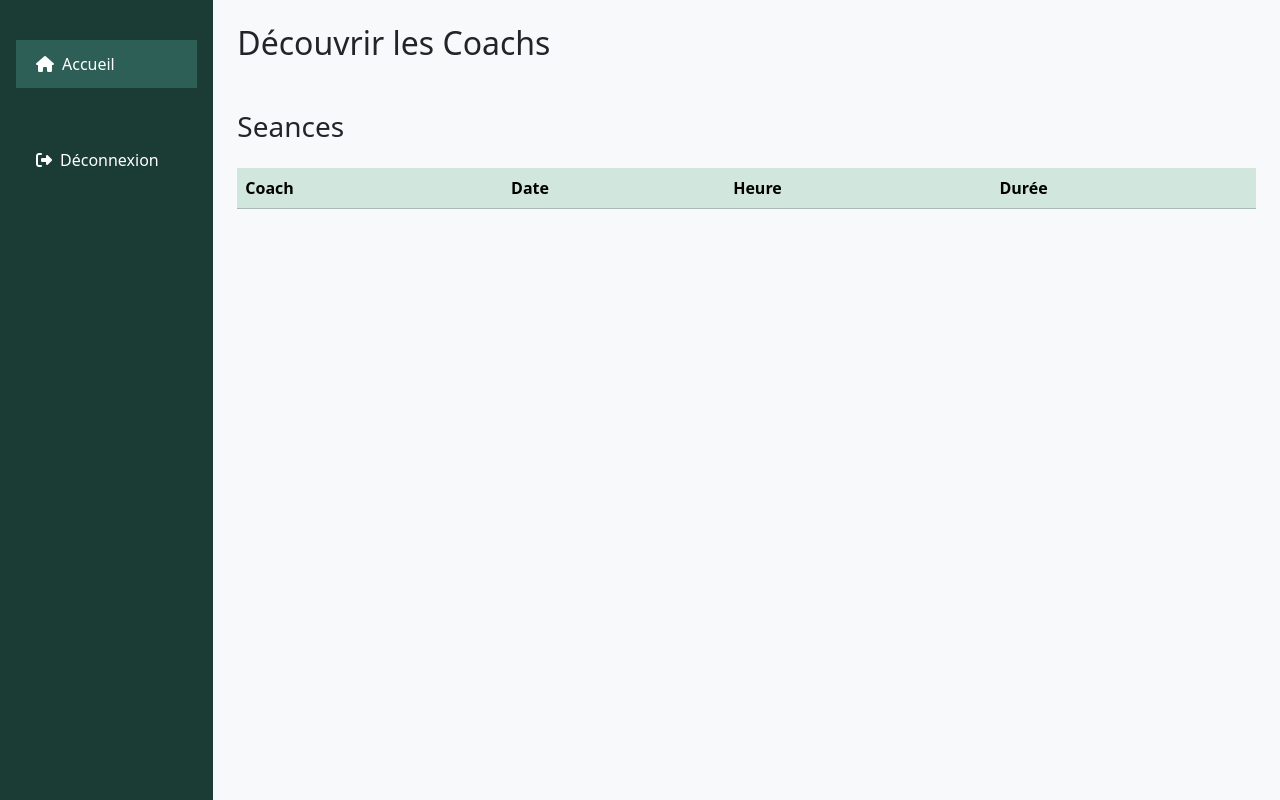
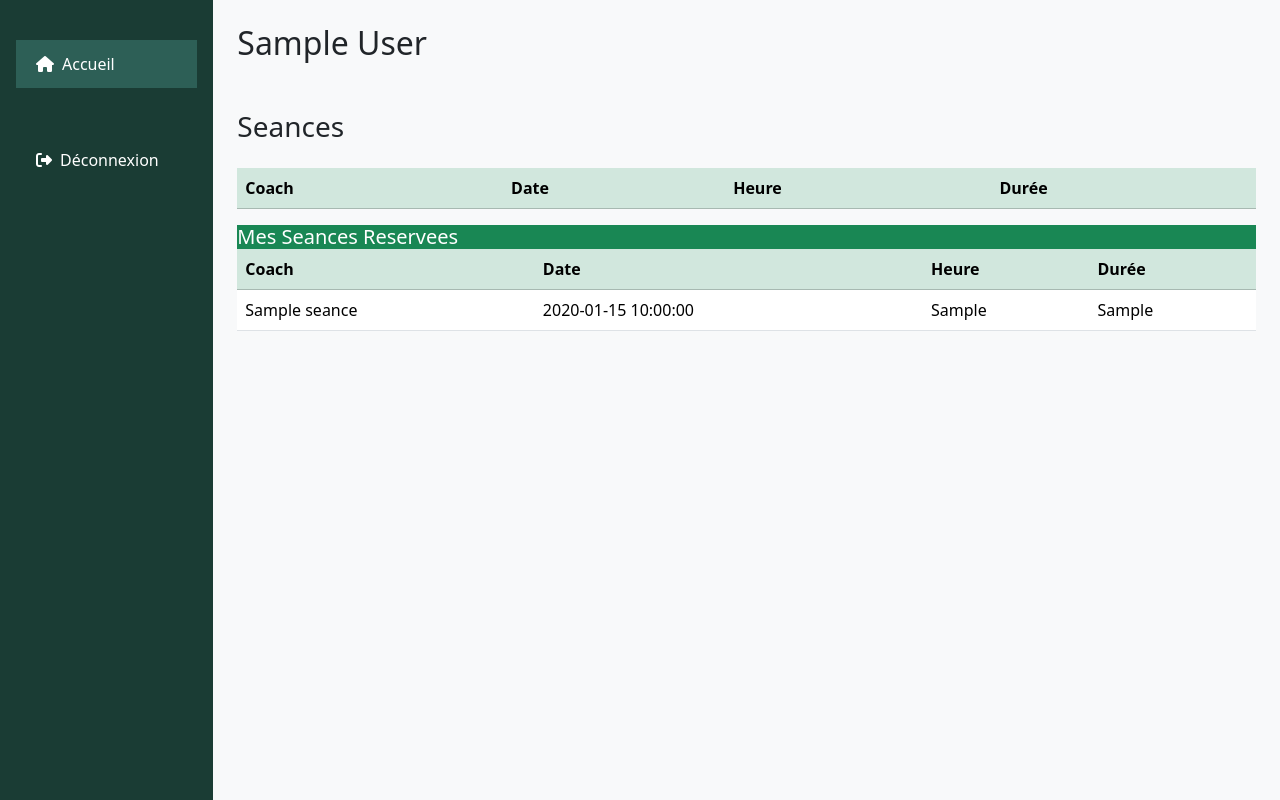
Before and after one commit to ZiyadCh/CoachproV2, a PHP site: page /dashboard.sportif.php in a window 1280 px wide. Run offline with PHP 8.4, Linux system fonts and the light colour scheme; the visitor is signed in with stand-in values (Sample User, id 1); tables that the repository leaves empty or names only in its code hold one stand-in row (values such as "Sample post"); lists and menus that the app fills with data are empty.

Commit message:
correct data

```diff
--- a/classes/reservation.php
+++ b/classes/reservation.php
@@ -24,5 +24,22 @@ class reservation extends connection{
       $seance = new seance(0,0,0,0,0);
       $seance->modifierStatut($seance_id);
     }
+    public function showReservation($sportif_id)
+    {
+        $pdo = $this->connect();
+        $sql = "select reservations.*,seances.*,nom,prenom from seances left join users on seances.coach_id  = users.id left join reservations on seances.id = seance_id where sportif_id = :sportif;";
+        $stmt = $pdo->prepare($sql);
+        $stmt->execute([':sportif' => $sportif_id]);
+        $result = $stmt->fetchAll(PDO::FETCH_DEFAULT);
+        foreach ($result as $d) {
+            echo "
+              <tr>
+                <td>" . $d['nom'] . "</td>
+                <td>" . $d['date_seance'] . "</td>
+                <td>" . $d['heure'] . "</td>
+                <td>" . $d['duree'] . "</td>
+             </tr>";
+        }
+    }
 }
 ?>
--- a/classes/seance.php
+++ b/classes/seance.php
@@ -116,15 +116,18 @@ class seance extends connection
             ':coach_id' => $this->coach_id
         ]);
     }
-    public function showDisponible()
+
+    //coach side
+    public function showDisponibleCoach()
     {
         $pdo = $this->connect();
-        $sql = " select seances.*,nom from seances left join users on seances.coach_id = users.id where statut = 'disponible'";
+        $sql = " select seances.*,nom from seances left join users on seances.coach_id = users.id where statut = 'disponible' and coach_id = :coach";
         $stmt = $pdo->prepare($sql);
-        $stmt->execute();
+        $stmt->execute([':coach' => $_SESSION['id']]);
         $result = $stmt->fetchAll(PDO::FETCH_DEFAULT);
         foreach ($result as $d) {
             echo "
+
               <tr>
                 <td>" . $d['nom'] . "</td>
                 <td>" . $d['date_seance'] . "</td>
@@ -132,16 +135,48 @@ class seance extends connection
                 <td>" . $d['duree'] . "</td>
                 <td> <form action='../pages/reserver.php' method='POST'>
                 <input type='hidden' name='seance_id' value=" . $d['id'] . ">
+                <button type='submit' id='reser'>Reserver</button>
+                </form>
+                <form action='../pages/supp.seance.php' method='POST'>
+                <input type='hidden' name='seance_id' value=" . $d['id'] . ">
+                <button type='submit' id='supp'>Supprimer</button>
+                </form>
+                </td>
+             </tr>";
+        }
+    }
+    //sportif side
+    public function showDisponibleSportif()
+    {
+        $pdo = $this->connect();
+        $sql = " select seances.*,nom from seances left join users on seances.coach_id = users.id where statut = 'disponible' ";
+        $stmt = $pdo->prepare($sql);
+        $stmt->execute();
+        $result = $stmt->fetchAll(PDO::FETCH_DEFAULT);
+        foreach ($result as $d) {
+            echo "
 
+              <tr>
+                <td>" . $d['nom'] . "</td>
+                <td>" . $d['date_seance'] . "</td>
+                <td>" . $d['heure'] . "</td>
+                <td>" . $d['duree'] . "</td>
+                <td> <form action='../pages/reserver.php' method='POST'>
+                <input type='hidden' name='seance_id' value=" . $d['id'] . ">
                 <button type='submit' id='reser'>Reserver</button>
-                </form> </td>
+                </form>
+                <form action='../pages/supp.seance.php' method='POST'>
+                <input type='hidden' name='seance_id' value=" . $d['id'] . ">
+                <button type='submit' id='supp'>Supprimer</button>
+                </form>
+                </td>
              </tr>";
         }
     }
     public function showReservee($coach_id)
     {
         $pdo = $this->connect();
-        $sql = "select seances.*,nom from seances left join users on seances.coach_id = users.id where statut = 'reservee' and coach_id = :coach";
+        $sql = "select reservations.*,seances.*,nom from reservations left join users on reservations.sportif_id  = users.id left join seances on seances.id = seance_id  where statut = 'reservee' and coach_id = :coach";
         $stmt = $pdo->prepare($sql);
         $stmt->execute([':coach' => $coach_id]);
         $result = $stmt->fetchAll(PDO::FETCH_DEFAULT);
--- a/pages/dashboard.sportif.php
+++ b/pages/dashboard.sportif.php
@@ -5,6 +5,7 @@ if (!$_SESSION) {
     exit();
 }
 require_once "../classes/seance.php";
+require_once "../classes/reservation.php";
 ?>
 <!DOCTYPE html>
 <html lang="fr">
@@ -22,7 +23,9 @@ require_once "../classes/seance.php";
             background-color: #f8f9fa;
             min-height: 100vh;
         }
-
+    #supp{
+    display: none;
+}
         .navbar {
             background: linear-gradient(135deg, #28a745, #20c997);
         }
@@ -83,7 +86,7 @@ require_once "../classes/seance.php";
 
             <!-- Main Content -->
             <div class="col-md-9 col-lg-10 p-4">
-                <h2 class="mb-4">Découvrir les Coachs</h2>
+                <h2 class="mb-4"><?php echo $_SESSION['nom'] ?></h2>
 
                 <div class="row g-4"></div>
 
@@ -102,7 +105,26 @@ require_once "../classes/seance.php";
                               <!-- php -->
                                 <?php
                                 $s = new seance(0, 0, 0, 0, 0);
-                                $s->showDisponible();?>
+                                $s->showDisponibleSportif();?>
+                        </tbody>
+                    </table>
+<div class="card-header bg-success text-white">
+                        <h5 class="mb-0">Mes Seances Reservees</h5>
+                    </div>
+<table class="table table-hover align-middle">
+                        <thead class="table-success">
+                              <tr>
+                                  <th>Coach</th>
+                                  <th>Date</th>
+                                  <th>Heure</th>
+                                  <th>Durée</th>
+                              </tr>
+                        </thead>
+                        <tbody>
+                              <!-- php -->
+                                <?php
+                                $s = new reservation(0, 0, 0);
+                                $s->showReservation($_SESSION['id']);?>
                         </tbody>
                     </table>
                 </div>
--- a/pages/reserver.php
+++ b/pages/reserver.php
@@ -9,6 +9,7 @@ $reservation = new reservation(1,1,1);
 $seance_id = $_POST['seance_id'];
 echo $seance_id;
 $reservation->insert($seance_id,$_SESSION['id']);
-
+header("location: dashboard.sportif.php");
+exit();
 
 ?>
```
Also changed, not shown: pages/dashboard.coach.php (+3 -5 lines).
